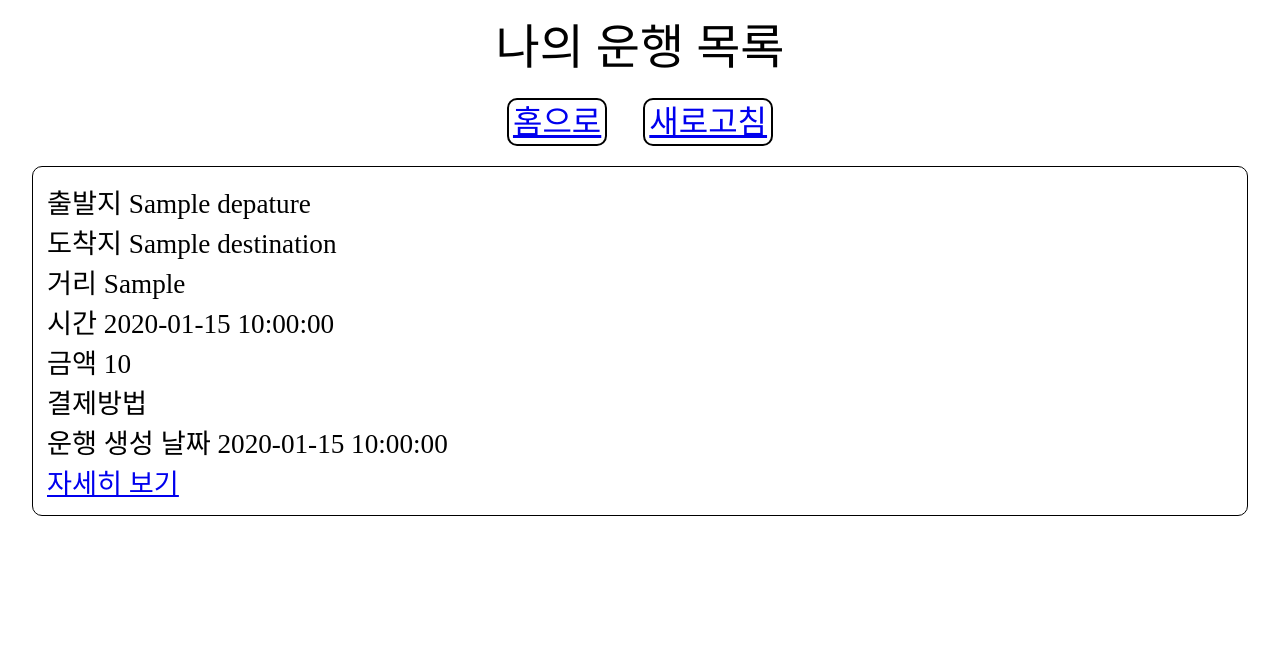
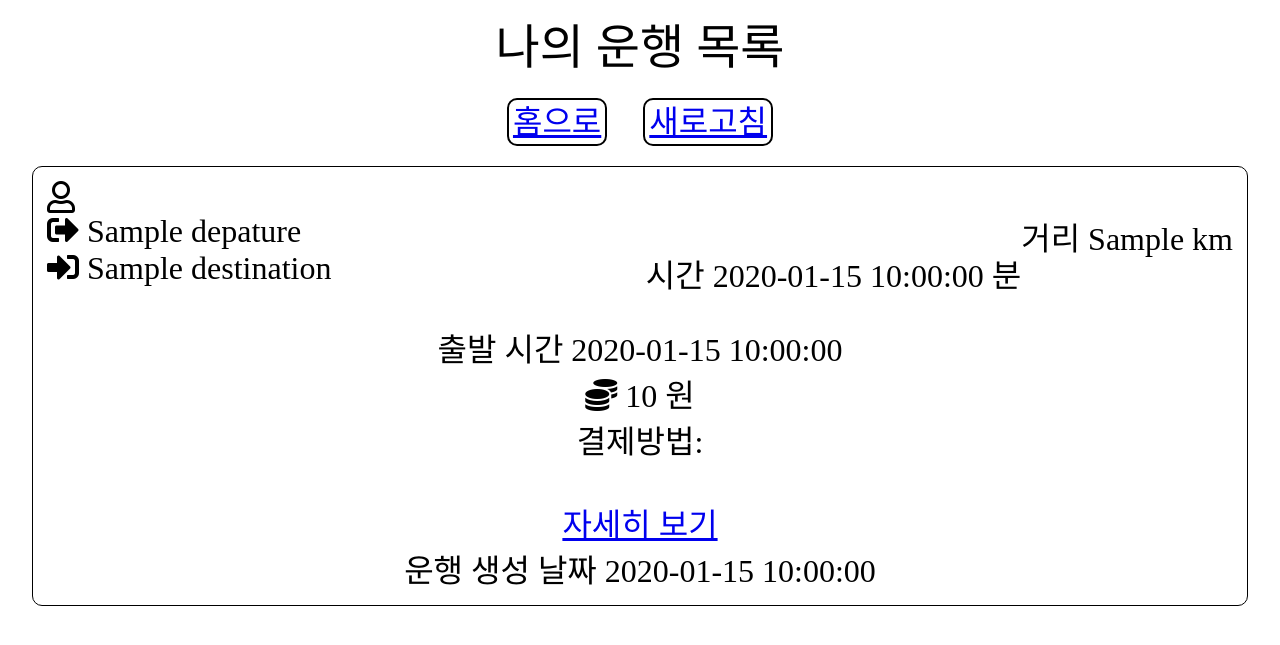
Before and after one commit to MaShin66/withcar-php, a CodeIgniter app: the page made by application/views/my_route.php in a window 1280 px wide. Shown: the top 645 px of the page. Run offline with CodeIgniter, Linux system fonts and the light colour scheme; tables that the repository leaves empty or names only in its code hold one stand-in row (values such as "Sample post"); the template is opened without the code that fills it: most values are stand-ins (such as "Sample title", 1, 10 or a date in 2020); data that the repository does not hold is empty; some libraries are stand-ins or nearby versions.

Commit message:
20.01.29.

```diff
--- a/application/views/editprofile.php
+++ b/application/views/editprofile.php
@@ -1,3 +1,5 @@
+<link rel="stylesheet" href="https://cdnjs.cloudflare.com/ajax/libs/font-awesome/5.8.2/css/all.min.css" />
+
 <style>
 .div_style {
     margin-top: 80px;
@@ -13,6 +15,7 @@
 
 .my_style {
     font-size: 3rem;
+    text-align: center;
 }
 </style>
 
--- a/application/views/email_signup.php
+++ b/application/views/email_signup.php
@@ -4,6 +4,7 @@
     top: 22%;
     position: absolute;
     width: 80%;
+    font-size: 2.4rem;
 }
 </style>
 
--- a/application/views/my_route.php
+++ b/application/views/my_route.php
@@ -1,4 +1,5 @@
 <link rel="stylesheet" type="text/css" href="../../../static/css/table.css">
+<link rel="stylesheet" href="https://cdnjs.cloudflare.com/ajax/libs/font-awesome/5.8.2/css/all.min.css" />
 
 <div>
     <div class="head_style">
@@ -15,7 +16,8 @@
         <?php
             foreach($return_value as $data) { ?>
                 <div class="tdata_style">
-                    <span class="status_style">
+                    <span><i class="far fa-user icon_style"></i></span>
+                    <span class="right_style">
                         <?php
                             if($data->status === 'REQUESTING') {
                                 $stats = '요청 대기중';
@@ -31,12 +33,20 @@
                         ?>
                         <?=$stats?>
                     </span>
-                    <div>출발지 <?=$data->depature;?></div>
-                    <div>도착지 <?=$data->destination;?></div>
-                    <div>거리 <?=$data->drive_distance;?></div>
-                    <div>시간 <?=$data->drive_time;?></div>
-                    <div>금액 <?=$data->withcar_price;?></div>
-                    <div>결제방법
+
+                    <div>
+                        <span><i class="fas fa-sign-out-alt icon_style"></i> <?=$data->depature?></span>
+                        <span class="right_style">거리 <?=$data->drive_distance;?> km</span>
+                    </div>
+                    <div>
+                        <span><i class="fas fa-sign-in-alt icon_style"></i> <?=$data->destination?></span>
+                        <span class="right_style">시간 <?=$data->drive_time;?> 분</span>
+                    </div>
+                    <br>
+                    <div class="center_style">
+                        <div>출발 시간 <?=$data->ride_time;?> </div>
+                        <div><i class="fas fa-coins icon_style"></i> <?=$data->withcar_price;?> 원</div>
+                        <div>결제방법:
                         <?php
                             if($data->payment === 'TRANSFER') {
                                 $payment = '계좌이체';
@@ -48,8 +58,11 @@
                         ?>
                         <?=$payment?>
                         </div>
+                        <br>
+                        <div><a href="../ride/<?=$data->ride_id?>">자세히 보기</a></div>
                         <div>운행 생성 날짜 <?=$data->created;?></div>
-                    <div><a href="../ride/<?=$data->ride_id?>">자세히 보기</a></div>
+                    </div>
+
                 </div>
             <?php
             }
--- a/application/views/section/head.php
+++ b/application/views/section/head.php
@@ -24,7 +24,7 @@
     if($this->session->userdata('is_login') === true) { ?>
         <div class="name_style"><h1><a style="color: cornflowerblue;" href=<?=site_url()?>/withcar/editprofile/<?=$session_data['user_id']?>><?=$session_data['user_name']?></a></h1></div>
         <div><h1><a href=<?=site_url()?>/withcar/logout>로그아웃</a></h1></div>
-        <div><h1><a href=<?=site_url()?>/withcar/ridelist>등록된 전체 경로</a></h1></div>
+        <div><h1><a href=<?=site_url()?>/withcar/ridelist>대기중인<br>전체 경로</a></h1></div>
     <?php
         if($this->session->userdata('is_driver') === '1') { ?>
             <div><h1><a href=<?=site_url()?>/withcar/my_route/<?=$session_data['user_id']?>>운전자모드: 내가 운행한 경로 보기</a></h1></div>
@@ -36,7 +36,7 @@
         }
     } else { ?>
         <div><h1><a href=<?=site_url()?>/withcar/login>로그인</a></h1></div>
-        <div><h1><a href=<?=site_url()?>/withcar/logout>회원가입</a></h1></div>
+        <div><h1><a href=<?=site_url()?>/withcar/signup>회원가입</a></h1></div>
     <?php
     }
 ?>
--- a/static/css/table.css
+++ b/static/css/table.css
@@ -22,9 +22,22 @@
     border-radius: 10px;
     margin: 24px;
     padding: 14px;
-    font-size: 1.7rem;
+    font-size: 2rem;
 }
 
+.right_style {
+    float: right;
+}
+
+.center_style {
+    text-align: center;
+}
+
+.icon_style {
+    font-size: 2rem;
+}
+
+/* 곧 삭제 */
 .status_style {
     float: right;
 }
```
Also changed, not shown: application/views/finished.php (+8 -2 lines), application/views/ride.php (+10 -4 lines), application/views/rideList.php (+15 -13 lines), application/views/ride_route.php (+7 -2 lines), application/views/riding.php (+20 -7 lines). Lines whose indentation alone changed are shown as unchanged.
